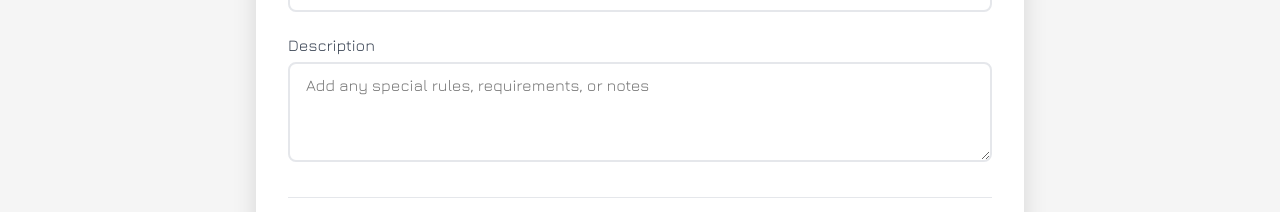
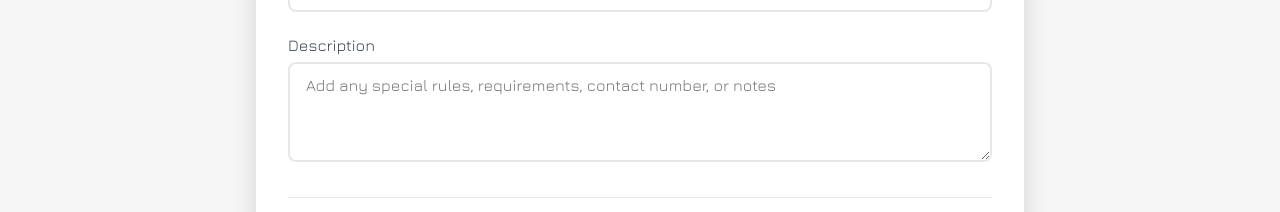
Before and after one commit to roomfulmoshe/pick-up-web-app, a React (Create React App) app in the folder pickup-frontend/: page /host in a window 1280 px wide. Shown: the part 650-862 px from the top of the page. Built offline with nearby package versions, Linux system fonts and the light colour scheme; no server answers; sample sign-in values are in the browser's storage.

Commit message:
Fixed Find Query

```diff
--- a/pickup-frontend/src/components/HomePage.jsx
+++ b/pickup-frontend/src/components/HomePage.jsx
@@ -57,6 +57,7 @@ const HomePage = () => {
           collection(db, 'games'),
           where('status', '==', 'active'),
           where('hostId', '!=', user.uid),
+          where('schedule.startTime', '>', Timestamp.now()),
           orderBy('schedule.startTime', 'asc')
         );
 
@@ -91,7 +92,7 @@ const HomePage = () => {
             fee: data.fee || 0
           };
         });
-
+        console.log(games)
         setAllGames(games);
         setFilteredGames(games); // Initially show all games
       } catch (err) {
--- a/pickup-frontend/src/pages/HostGames.jsx
+++ b/pickup-frontend/src/pages/HostGames.jsx
@@ -254,7 +254,7 @@ const handleSubmit = async (e) => {
             <div className="input-group">
               <label>Description</label>
               <textarea
-                placeholder="Add any special rules, requirements, or notes"
+                placeholder="Add any special rules, requirements, contact number, or notes"
                 value={formData.description}
                 onChange={e => setFormData({...formData, description: e.target.value})}
                 rows={4}
@@ -389,7 +389,7 @@ const handleSubmit = async (e) => {
 
             <div className="players-group">
               <div className="input-group">
-                <label>Min Players</label>
+                <label>Min Players (includes you)</label>
                 <input
                   type="number"
                   value={formData.minPlayers}
@@ -399,7 +399,7 @@ const handleSubmit = async (e) => {
               </div>
 
               <div className="input-group">
-                <label>Max Players</label>
+                <label>Max Players (includes you)</label>
                 <input
                   type="number"
                   value={formData.maxPlayers}
```
